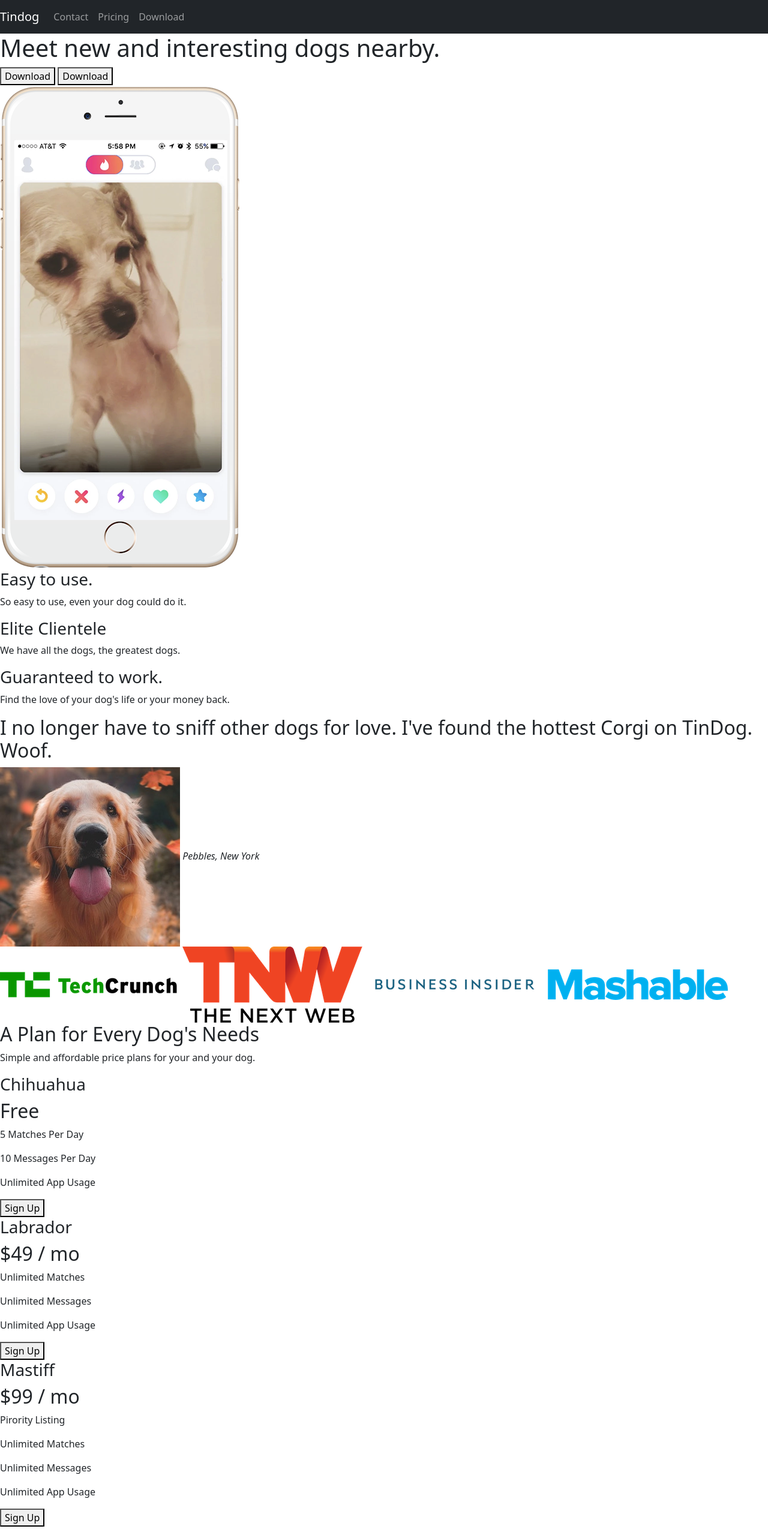
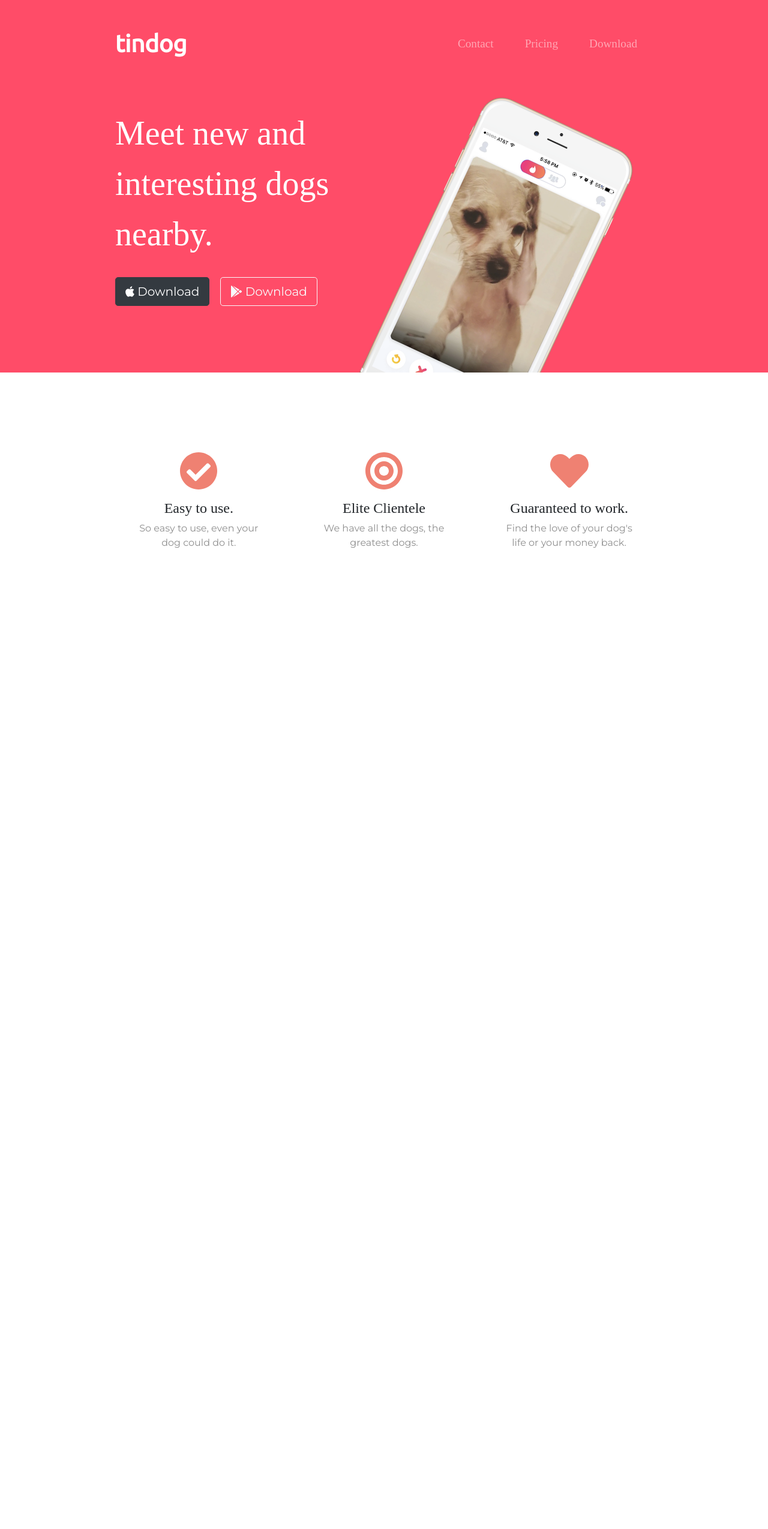
Before and after one commit to atulmkamble/100DaysOfCode, a plain HTML site: page Day 58 - Tindog Website/index.html in a window 1280 px wide. Shown: the top 2549 px of the page at 60% size. After the commit the page ends 1065 px from the top, so only its background shows below. Drawn offline with nearby package versions, Linux system fonts and the light colour scheme.

Commit message:
Adds Day 58 Code Part 2

```diff
--- a/Day 58 - Tindog Website/css/styles.css
+++ b/Day 58 - Tindog Website/css/styles.css
@@ -0,0 +1,179 @@
+
+body {
+  font-family: "Montserrat";
+  text-align: center;
+}
+
+h1, h2, h3, h4, h5, h6 {
+  font-family: "Montserrat-Bold";
+}
+
+p {
+  color: #8f8f8f;
+}
+
+/* Headings */
+
+.big-heading {
+  font-family: "Montserrat-Black";
+  font-size: 3.5rem;
+  line-height: 1.5;
+}
+
+.section-heading {
+  font-size: 3rem;
+  line-height: 1.5;
+}
+
+/* Containers */
+
+.container-fluid{
+  padding: 7% 15%;
+}
+
+/* Sections */
+
+.colored-section {
+  background-color: #ff4c68;
+  color: #fff;
+}
+
+.white-section {
+  background-color: #fff;
+}
+
+/* Navigation Bar */
+
+.navbar {
+  padding: 0 0 4.5rem;
+}
+
+.navbar-brand {
+  font-family: "Ubuntu";
+  font-size: 2.5rem;
+  font-weight: bold;
+}
+
+.nav-item {
+  padding: 0 18px;
+}
+
+.nav-link {
+  font-size: 1.2rem;
+  font-family: "Montserrat-Light";
+}
+
+/* Buttons */
+
+.download-button {
+  margin: 5% 3% 5% 0;
+}
+
+/* Title Section */
+
+#title {
+  background-color: #ff4c68;
+  color: #fff;
+  text-align: left;
+}
+
+#title .container-fluid {
+  padding: 3% 15% 7%;
+}
+
+/* Title Image */
+
+.title-image {
+  width: 60%;
+  transform: rotate(25deg);
+  position: absolute;
+  right: 30%;
+}
+
+/* Features Section */
+
+#features {
+  position: relative;
+}
+
+.feature-title {
+  font-size: 1.5rem;
+}
+
+.feature-box {
+  padding: 4.5%;
+}
+
+.icon {
+  color: #ef8172;
+  margin-bottom: 1rem;
+}
+
+.icon:hover {
+  color: #ff4c68;
+}
+
+/* Testimonial Section */
+
+#testimonials {
+  background-color: #ef8172;
+}
+
+.testimonial-text {
+  font-size: 3rem;
+  line-height: 1.5;
+}
+
+.testimonial-image {
+  width: 10%;
+  border-radius: 100%;
+  margin: 20px;
+}
+
+
+#press {
+  background-color: #ef8172;
+  padding-bottom: 3%;
+}
+
+.press-logo {
+  width: 15%;
+  margin: 20px 20px 50px;
+}
+
+/* Pricing Section */
+
+#pricing {
+  padding: 100px;
+}
+
+.price-text {
+  font-size: 3rem;
+  line-height: 1.5;
+}
+
+.pricing-column {
+  padding: 3% 2%;
+}
+
+/* CTA Section */
+
+
+/* Footer Section */
+
+
+.social-icon {
+  margin: 20px 10px;
+}
+
+@media (max-width: 1028px) {
+
+  #title {
+    text-align: center;
+  }
+
+  .title-image {
+    position: static;
+    transform: rotate(0);
+  }
+}
--- a/Day 58 - Tindog Website/index.html
+++ b/Day 58 - Tindog Website/index.html
@@ -4,49 +4,73 @@
 <head>
   <meta charset="utf-8">
   <title>TinDog</title>
-  <link href="https://cdn.jsdelivr.net/npm/bootstrap@5.0.0-beta3/dist/css/bootstrap.min.css" rel="stylesheet" integrity="sha384-eOJMYsd53ii+scO/bJGFsiCZc+5NDVN2yr8+0RDqr0Ql0h+rP48ckxlpbzKgwra6" crossorigin="anonymous">
+
+  <!-- Google Fonts -->
+  <link href="https://fonts.googleapis.com/css?family=Montserrat|Ubuntu" rel="stylesheet">
+
+  <!-- CSS Stylesheets -->
+  <link rel="stylesheet" href="https://maxcdn.bootstrapcdn.com/bootstrap/4.0.0/css/bootstrap.min.css" integrity="sha384-Gn5384xqQ1aoWXA+058RXPxPg6fy4IWvTNh0E263XmFcJlSAwiGgFAW/dAiS6JXm" crossorigin="anonymous">
   <link rel="stylesheet" href="css/styles.css">
 
-  <script src="https://cdn.jsdelivr.net/npm/@popperjs/core@2.9.1/dist/umd/popper.min.js" integrity="sha384-SR1sx49pcuLnqZUnnPwx6FCym0wLsk5JZuNx2bPPENzswTNFaQU1RDvt3wT4gWFG" crossorigin="anonymous"></script>
-  <script src="https://cdn.jsdelivr.net/npm/bootstrap@5.0.0-beta3/dist/js/bootstrap.min.js" integrity="sha384-j0CNLUeiqtyaRmlzUHCPZ+Gy5fQu0dQ6eZ/xAww941Ai1SxSY+0EQqNXNE6DZiVc" crossorigin="anonymous"></script>
+  <!-- Font Awesome -->
+  <script defer src="https://use.fontawesome.com/releases/v5.0.7/js/all.js"></script>
+
+  <!-- Bootstrap Scripts -->
+  <script src="https://code.jquery.com/jquery-3.2.1.slim.min.js" integrity="sha384-KJ3o2DKtIkvYIK3UENzmM7KCkRr/rE9/Qpg6aAZGJwFDMVNA/GpGFF93hXpG5KkN" crossorigin="anonymous"></script>
+  <script src="https://cdnjs.cloudflare.com/ajax/libs/popper.js/1.12.9/umd/popper.min.js" integrity="sha384-ApNbgh9B+Y1QKtv3Rn7W3mgPxhU9K/ScQsAP7hUibX39j7fakFPskvXusvfa0b4Q" crossorigin="anonymous"></script>
+  <script src="https://maxcdn.bootstrapcdn.com/bootstrap/4.0.0/js/bootstrap.min.js" integrity="sha384-JZR6Spejh4U02d8jOt6vLEHfe/JQGiRRSQQxSfFWpi1MquVdAyjUar5+76PVCmYl" crossorigin="anonymous"></script>
 </head>
 
 <body>
 
-  <section id="title">
+  <section class="colored-section" id="title">
+
+    <div class="container-fluid">
 
       <!-- Nav Bar -->
-    <nav class="navbar bg-dark navbar-expand-lg navbar-dark">
-        <a class="navbar-brand" href="">Tindog</a>
-         <button class="navbar-toggler" type="button" data-toggle="collapse" data-target="#navbarSupportedContent" aria-controls="navbarSupportedContent" aria-expanded="false" aria-label="Toggle navigation">
+
+      <nav class="navbar navbar-expand-lg navbar-dark">
+
+        <a class="navbar-brand" href="">tindog</a>
+
+        <button class="navbar-toggler" type="button" data-toggle="collapse" data-target="#navbarTogglerDemo02">
             <span class="navbar-toggler-icon"></span>
         </button>
-      <div class="collapse navbar-collapse" id="navbarSupportedContent">
+
+        <div class="collapse navbar-collapse" id="navbarTogglerDemo02">
+
           <ul class="navbar-nav ml-auto">
             <li class="nav-item">
-                <a class="nav-link" href="">Contact</a>
+              <a class="nav-link" href="#footer">Contact</a>
             </li>
             <li class="nav-item">
-                <a class="nav-link" href="">Pricing</a>
+              <a class="nav-link" href="#pricing">Pricing</a>
             </li>
             <li class="nav-item">
-                <a class="nav-link" href="">Download</a>
+              <a class="nav-link" href="#cta">Download</a>
             </li>
           </ul>
+
         </div>
       </nav>
 
 
-
       <!-- Title -->
 
-    <div>
-      <h1>Meet new and interesting dogs nearby.</h1>
-      <button type="button">Download</button>
-      <button type="button">Download</button>
+      <div class="row">
+
+        <div class="col-lg-6">
+          <h1 class="big-heading">Meet new and interesting dogs nearby.</h1>
+          <button type="button" class="btn btn-dark btn-lg download-button"><i class="fab fa-apple"></i> Download</button>
+          <button type="button" class="btn btn-outline-light btn-lg download-button"><i class="fab fa-google-play"></i> Download</button>
         </div>
-    <div>
-      <img src="images/iphone6.png" alt="iphone-mockup">
+
+        <div class="col-lg-6">
+          <img class="title-image" src="images/iphone6.png" alt="iphone-mockup">
+        </div>
+
+      </div>
+
     </div>
 
   </section>
@@ -54,99 +78,44 @@
 
   <!-- Features -->
 
-  <section id="features">
+  <section class="white-section" id="features">
 
-    <h3>Easy to use.</h3>
+    <div class="container-fluid">
+
+      <div class="row">
+        <div class="feature-box col-lg-4">
+          <i class="icon fas fa-check-circle fa-4x"></i>
+          <h3 class="feature-title">Easy to use.</h3>
           <p>So easy to use, even your dog could do it.</p>
+        </div>
 
-    <h3>Elite Clientele</h3>
+        <div class="feature-box col-lg-4">
+          <i class="icon fas fa-bullseye fa-4x"></i>
+          <h3 class="feature-title">Elite Clientele</h3>
           <p>We have all the dogs, the greatest dogs.</p>
+        </div>
 
-    <h3>Guaranteed to work.</h3>
+        <div class="feature-box col-lg-4">
+          <i class="icon fas fa-heart fa-4x"></i>
+          <h3 class="feature-title">Guaranteed to work.</h3>
           <p>Find the love of your dog's life or your money back.</p>
+        </div>
+      </div>
 
+
+    </div>
   </section>
 
 
   <!-- Testimonials -->
 
-  <section id="testimonials">
-
-    <h2>I no longer have to sniff other dogs for love. I've found the hottest Corgi on TinDog. Woof.</h2>
-    <img src="images/dog-img.jpg" alt="dog-profile">
-    <em>Pebbles, New York</em>
-
-    <!-- <h2 class="testimonial-text">My dog used to be so lonely, but with TinDog's help, they've found the love of their life. I think.</h2>
-    <img class="testimonial-image" src="images/lady-img.jpg" alt="lady-profile">
-    <em>Beverly, Illinois</em> -->
-
-  </section>
-
-
   <!-- Press -->
-
-  <section id="press">
-    <img src="images/techcrunch.png" alt="tc-logo">
-    <img src="images/tnw.png" alt="tnw-logo">
-    <img src="images/bizinsider.png" alt="biz-insider-logo">
-    <img src="images/mashable.png" alt="mashable-logo">
-
-  </section>
-
 
   <!-- Pricing -->
 
-  <section id="pricing">
-
-    <h2>A Plan for Every Dog's Needs</h2>
-    <p>Simple and affordable price plans for your and your dog.</p>
-
-
-    <h3>Chihuahua</h3>
-    <h2>Free</h2>
-    <p>5 Matches Per Day</p>
-    <p>10 Messages Per Day</p>
-    <p>Unlimited App Usage</p>
-    <button type="button">Sign Up</button>
-
-
-    <h3>Labrador</h3>
-    <h2>$49 / mo</h2>
-    <p>Unlimited Matches</p>
-    <p>Unlimited Messages</p>
-    <p>Unlimited App Usage</p>
-    <button type="button">Sign Up</button>
-
-
-    <h3>Mastiff</h3>
-    <h2>$99 / mo</h2>
-    <p>Pirority Listing</p>
-    <p>Unlimited Matches</p>
-    <p>Unlimited Messages</p>
-    <p>Unlimited App Usage</p>
-    <button type="button">Sign Up</button>
-
-  </section>
-
-
   <!-- Call to Action -->
 
-  <section id="cta">
-
-    <h3>Find the True Love of Your Dog's Life Today.</h3>
-    <button type="button">Download</button>
-    <button type="button">Download</button>
-
-  </section>
-
-
   <!-- Footer -->
-
-  <footer id="footer">
-
-    <p>© Copyright 2018 TinDog</p>
-
-  </footer>
 
 
 </body>
```
Lines whose indentation alone changed are shown as unchanged.
